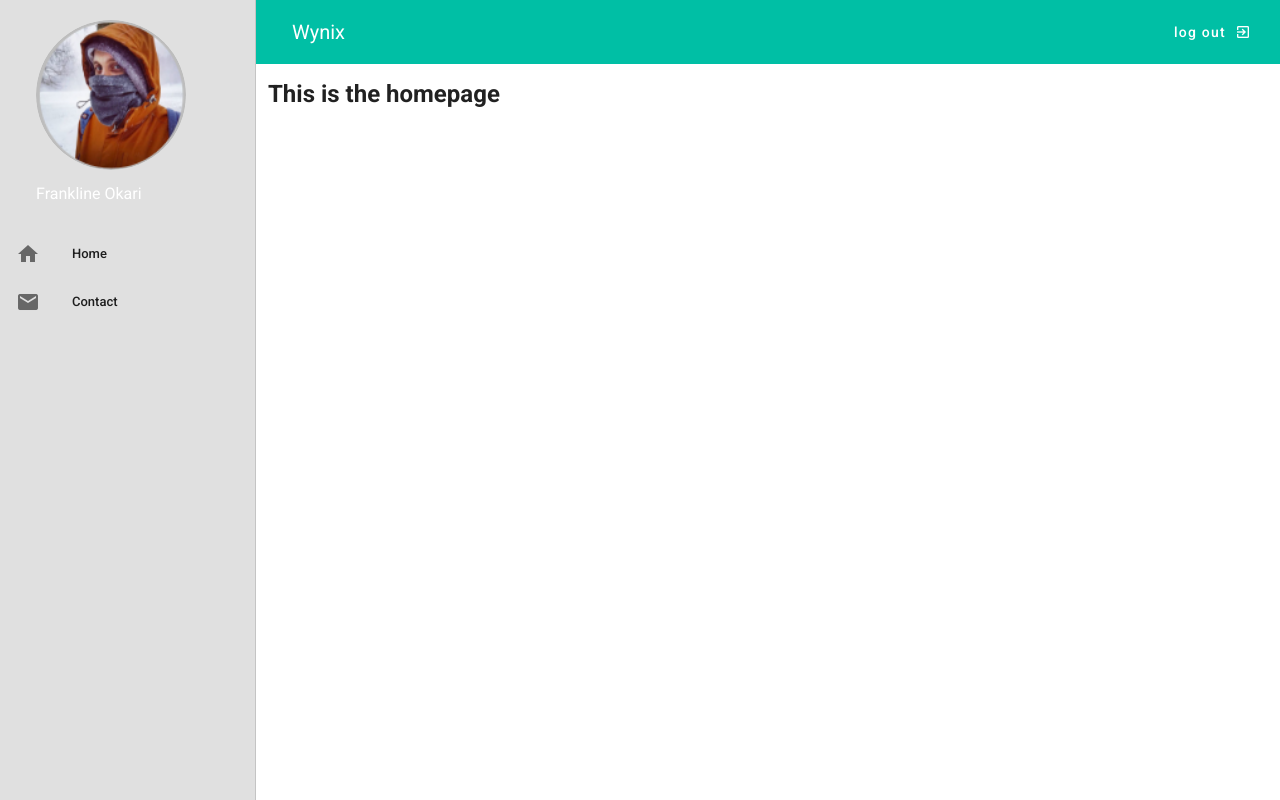
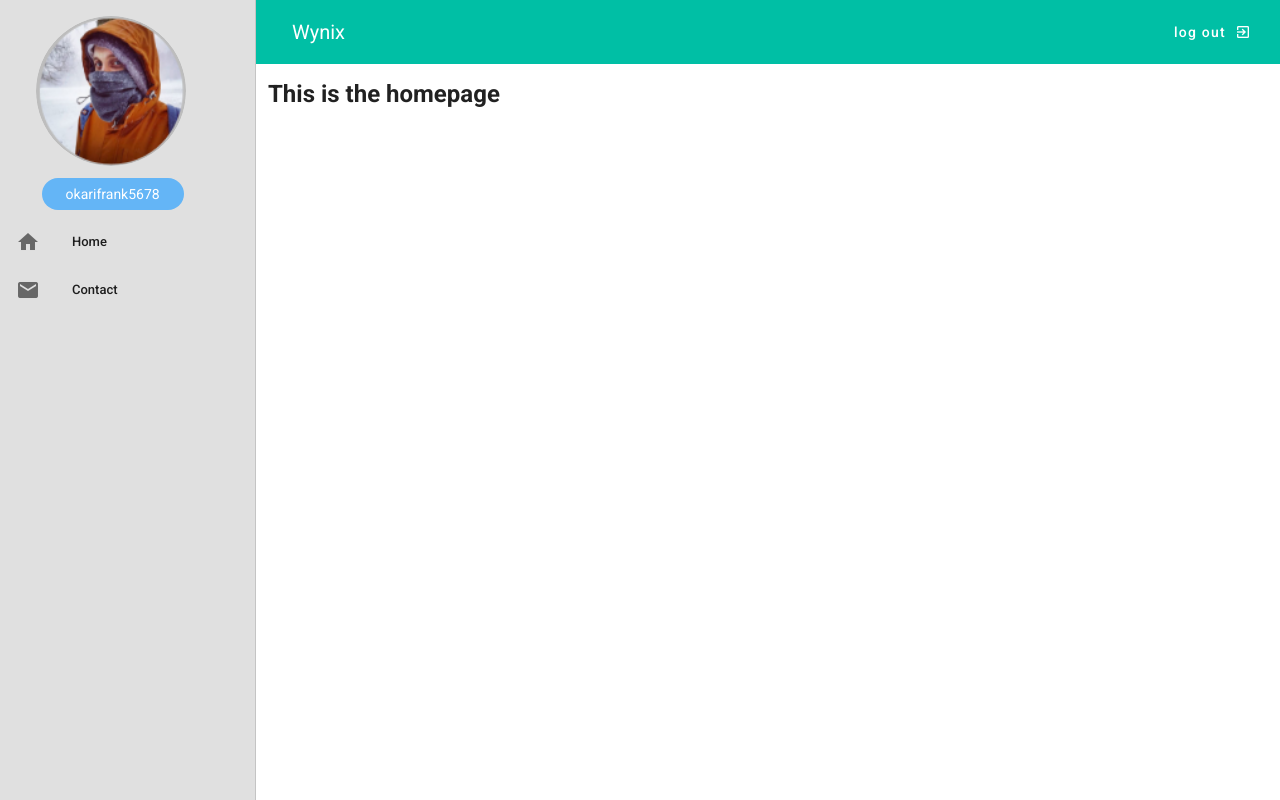
Before and after one commit to okariFrankline/wynix-client, a Nuxt app: page / in a window 1280 px wide. Built offline with nearby package versions, Linux system fonts and the light colour scheme.

Commit message:
Modified the Side Navigation

```diff
--- a/layouts/loggedInLayout.vue
+++ b/layouts/loggedInLayout.vue
@@ -2,14 +2,18 @@
   <v-app class="grey lighten-2">
     <!-- Side navigation -->
     <v-navigation-drawer v-model="drawer" app class="grey lighten-2">
-        <v-row class="avatar-row mt-2">
+        <v-row class="avatar-row mt-1">
           <div class="col">
             <v-avatar size="150" class="mb-3">
               <img src="/images/avatar-1.png" class="grey lighten-1">
             </v-avatar>
 
             <!-- Username -->
-            <p class="white--text">Frankline Okari</p>
+            <div>
+              <v-chip class="blue lighten-2" style="margin-left: .4em;">
+                <span class="mx-3 text-center white--text">okarifrank5678</span>
+              </v-chip>
+            </div>
           </div>
         </v-row>
         <!-- Navigation Link -->
```
